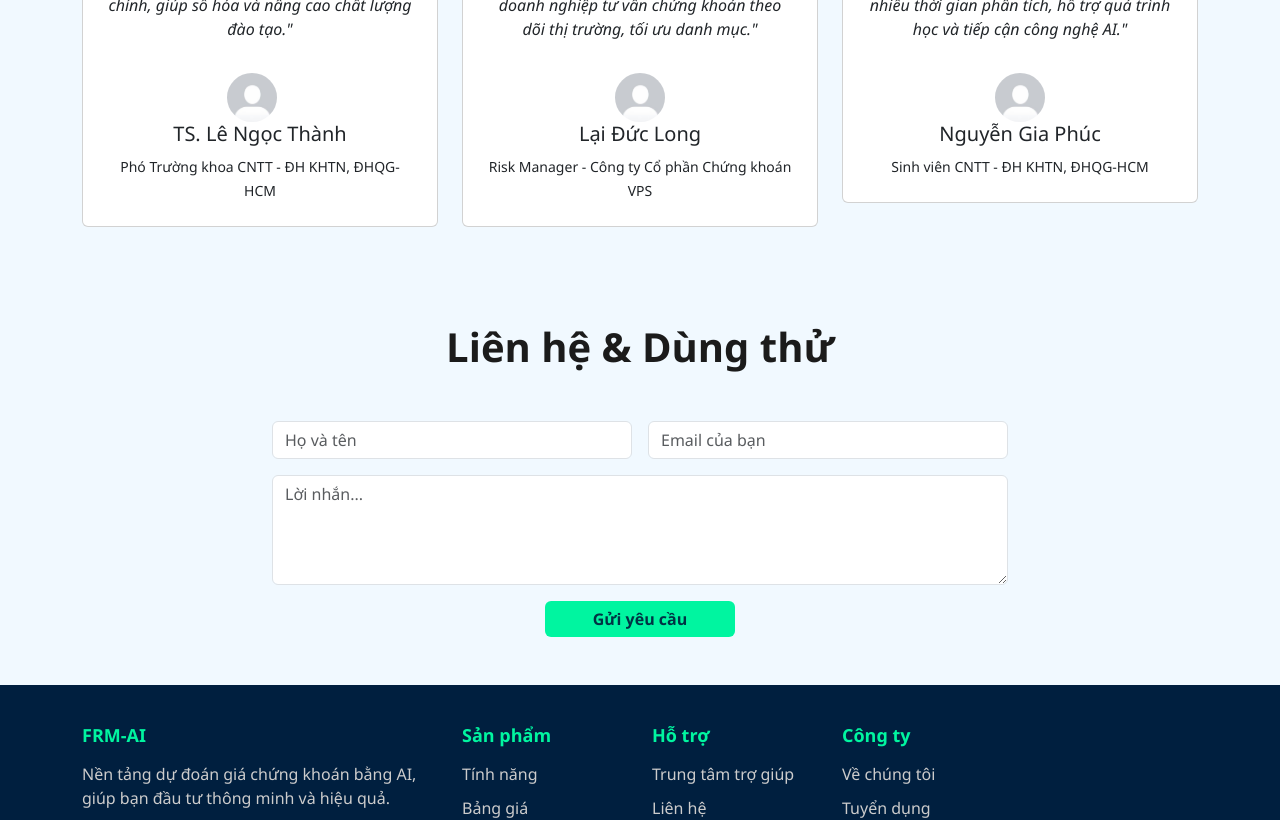
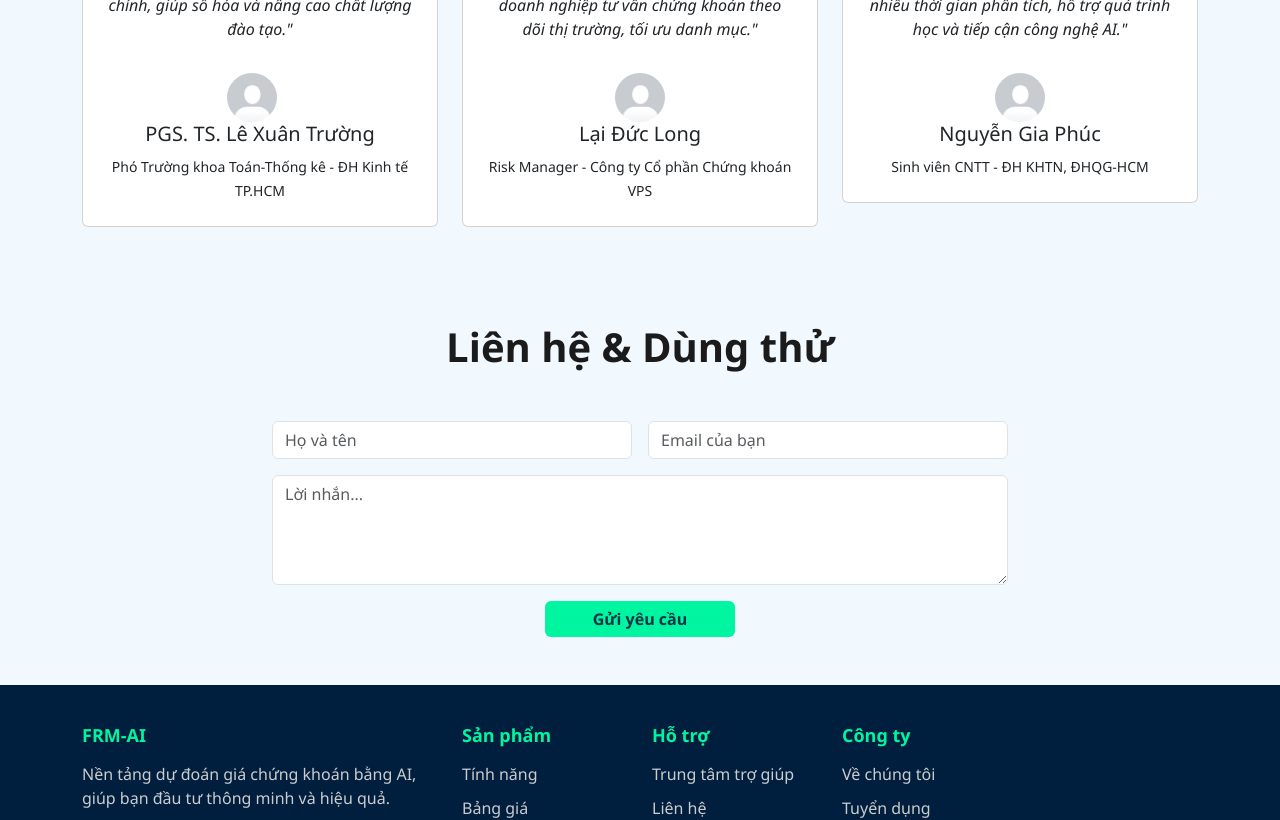
Before and after one commit to HDang3825/landing_page_AI, a plain HTML site: page index.html in a window 1280 px wide. Shown: the part 6300-7120 px from the top of the page. Drawn offline with nearby package versions, Linux system fonts and the light colour scheme.

Commit message:
Update index.html

```diff
--- a/index.html
+++ b/index.html
@@ -2273,8 +2273,8 @@
           <p><i>"Nền tảng có tính ứng dụng hiệu quả, kết hợp công nghệ mô phỏng và thực hành tài chính, giúp số hóa và nâng cao chất lượng đào tạo."</i></p>
           <div class="reviewer-info mt-3">
             <img src="./img/avatar.jpg" class="rounded-circle me-3" width="50" >
-            <h5>TS. Lê Ngọc Thành</h5>
-            <small>Phó Trường khoa CNTT - ĐH KHTN, ĐHQG-HCM</small>
+            <h5>PGS. TS. Lê Xuân Trường</h5>
+            <small>Phó Trường khoa Toán-Thống kê - ĐH Kinh tế TP.HCM</small>
           </div>
         </div>
       </div>
```
